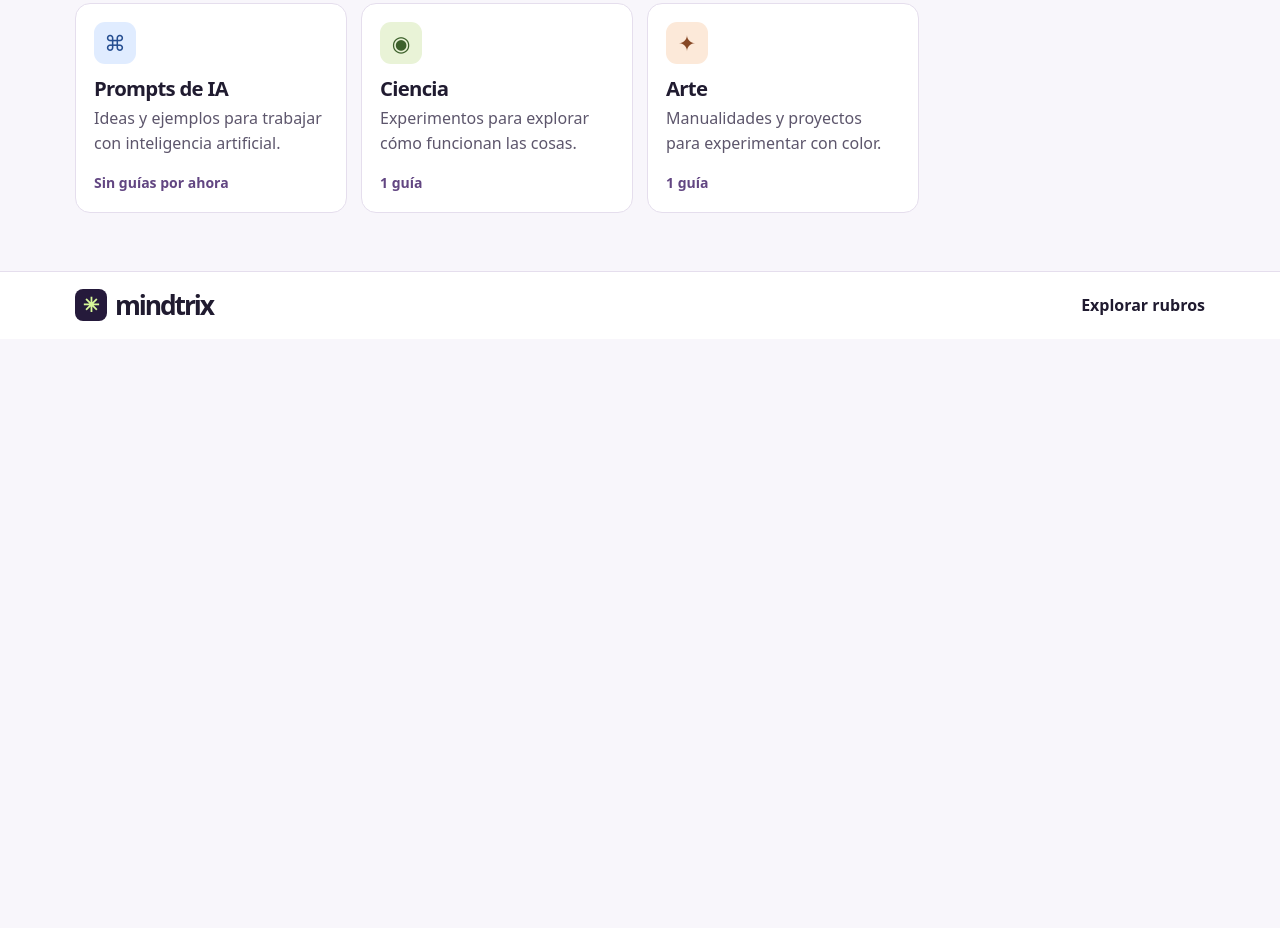
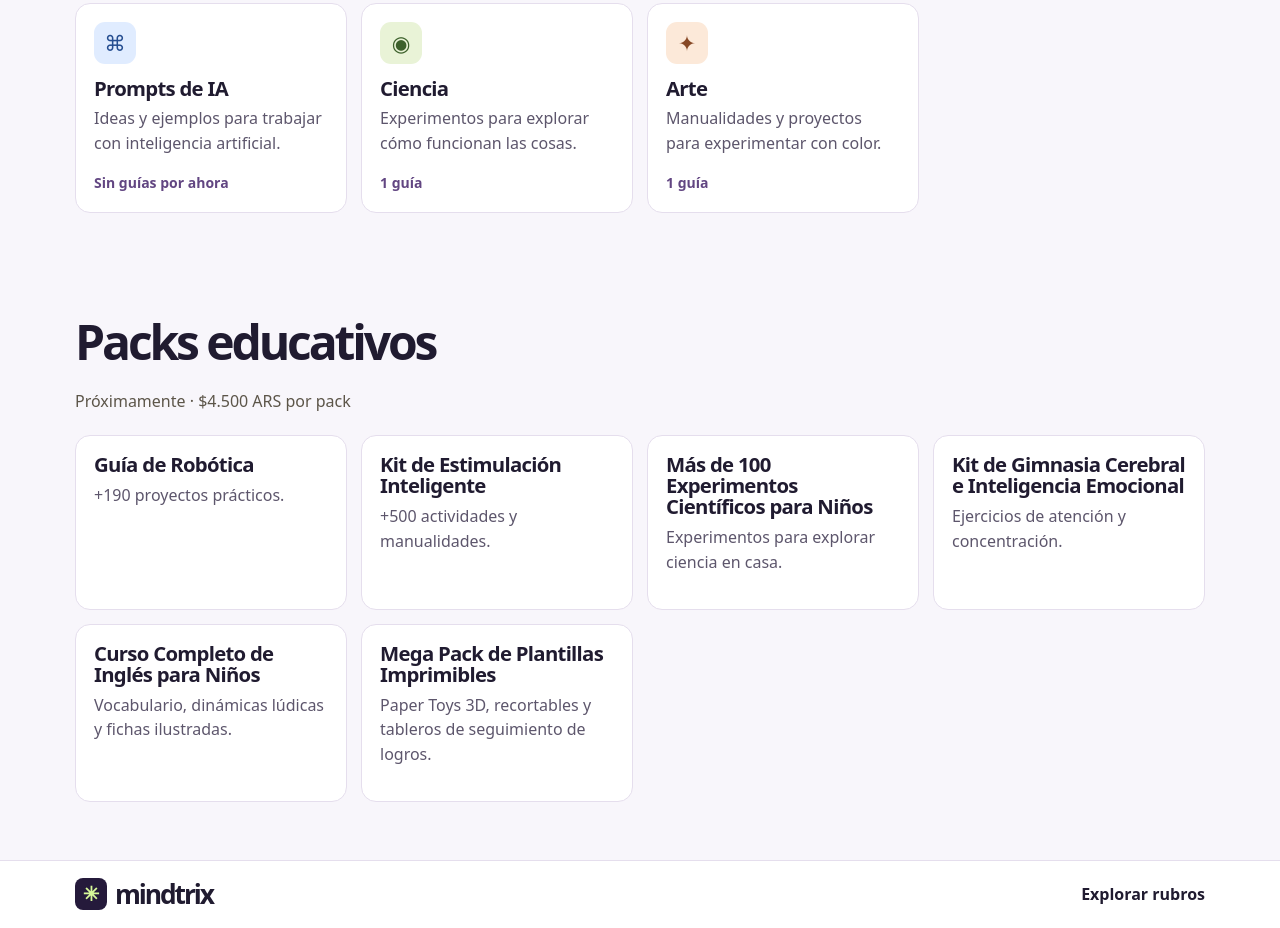
Before and after one commit to mdherrero81/mindtrix, a plain HTML site: page dist/index.html in a window 1280 px wide. Shown: the part 1024-1952 px from the top of the page. Before the commit the page ends 1363 px from the top, so only its background shows below. Drawn offline with Linux system fonts and the light colour scheme.

Commit message:
Agregar precios y packs educativos de Mindtrix

```diff
--- a/dist/index.html
+++ b/dist/index.html
@@ -48,6 +48,17 @@
 <span class="mx-icon" aria-hidden="true">✦</span>
 <h3>Arte</h3><p>Manualidades y proyectos para experimentar con color.</p><span class="mx-status">1 guía</span>
 </a></div></section>
+<section class="mx-wrap mx-rubros" id="packs" aria-labelledby="titulo-packs">
+<h2 id="titulo-packs">Packs educativos</h2>
+<p class="section-copy">Próximamente · $4.500 ARS por pack</p>
+<div class="mx-list">
+<article class="mx-category"><h3>Guía de Robótica</h3><p>+190 proyectos prácticos.</p></article>
+<article class="mx-category"><h3>Kit de Estimulación Inteligente</h3><p>+500 actividades y manualidades.</p></article>
+<article class="mx-category"><h3>Más de 100 Experimentos Científicos para Niños</h3><p>Experimentos para explorar ciencia en casa.</p></article>
+<article class="mx-category"><h3>Kit de Gimnasia Cerebral e Inteligencia Emocional</h3><p>Ejercicios de atención y concentración.</p></article>
+<article class="mx-category"><h3>Curso Completo de Inglés para Niños</h3><p>Vocabulario, dinámicas lúdicas y fichas ilustradas.</p></article>
+<article class="mx-category"><h3>Mega Pack de Plantillas Imprimibles</h3><p>Paper Toys 3D, recortables y tableros de seguimiento de logros.</p></article>
+</div></section>
 </main>
 <footer class="mx-footer"><div class="mx-wrap"><a class="mx-brand" href="/"><span aria-hidden="true">✳</span>mindtrix</a><a href="/#rubros">Explorar rubros</a></div></footer>
 </body>
```
